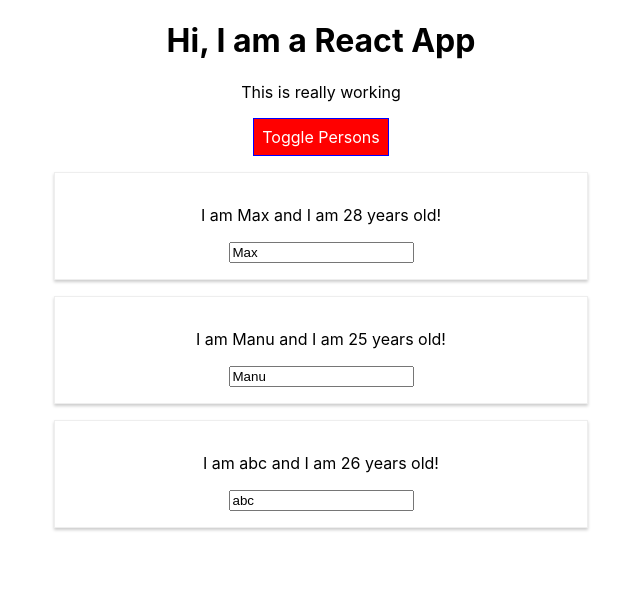
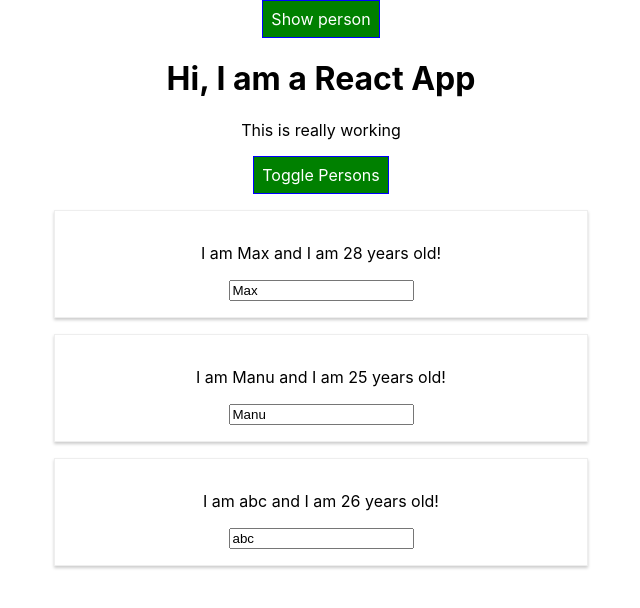
Before and after one commit to vikasmotla/learning-react, a React (Create React App) app: page / in a window 1280 px wide. Both pictures are taken after a click on the button "Toggle Persons". Shown: the top 608 px of the page, without its empty margins (319-959 px from the left). Built offline with nearby package versions, Linux system fonts and the light colour scheme.

Commit message:
comonent life cycle

```diff
--- a/src/components/Cockpit/Cockpit.js
+++ b/src/components/Cockpit/Cockpit.js
@@ -1,13 +1,32 @@
 import React from 'react';
 
+import classes from './Cockpit.module.css'
+
 const cockpit = (props) => {
+
+  console.log(props);
+
+  const assignedClasses = [];
+  let btnClass = '';
+
+  if (props.showPersons) {
+    btnClass = classes.Red;
+  }
+
+  if (props.persons.length <= 2) {
+    assignedClasses.push( classes.red ); //classes = ['red'];
+  }
+  if (props.persons.length <= 1) {
+    assignedClasses.push( classes.bold ); //classes = ['red', 'bold'];
+  }
+
   return(
     <div>
     <h1>Hi, I am a React App</h1>
-    <p className={props.classes.join(' ')}>This is really working</p>
+    <p className={assignedClasses.join(' ')}>This is really working</p>
     <button
-      className = {props.btnClass}
-     onClick={props.toggle}>Toggle Persons
+      className = {btnClass}
+      onClick={props.toggle}>Toggle Persons
     </button>
     </div>
   )
--- /dev/null
+++ b/src/components/Cockpit/Cockpit.module.css
@@ -0,0 +1,30 @@
+.red {
+  color:red;
+}
+
+.bold {
+  font-weight: bold;
+}
+
+.Cockpit button {
+    background-color:green;
+    color:white;
+    font :inherit;
+    border:1px solid blue;
+    padding:8px;
+    cursor:pointer;
+}
+
+.Cockpit button:hover{
+  background-color:lightgreen;
+  color:black;
+}
+
+.Cockpit button.Red{
+  background-color: red;
+}
+
+.Cockpit button.Red:hover{
+  background-color: salmon;
+  color: black;
+}
--- a/src/components/Persons/Person/Person.js
+++ b/src/components/Persons/Person/Person.js
@@ -1,17 +1,17 @@
-import React from 'react';
+import React, {Component} from 'react';
 import classes from './Person.module.css'
 
 
-const person = (props) => {
-
-
-  return (
-    <div className={classes.Person}>
-      <p onClick={props.click} >I am {props.name} and I am {props.age} years old!</p>
-      <p>{props.children}</p>
-      <input type="text" onChange={props.changed} value={props.name}/>
-    </div>
-  )
+class Person extends Component {
+  render(){
+    return (
+      <div className={classes.Person}>
+        <p onClick={this.props.click} >I am {this.props.name} and I am {this.props.age} years old!</p>
+        <p>{this.props.children}</p>
+        <input type="text" onChange={this.props.changed} value={this.props.name}/>
+      </div>
+    )
+  }
 }
 
-export default person;
+export default Person;
--- a/src/components/Persons/Persons.js
+++ b/src/components/Persons/Persons.js
@@ -1,13 +1,58 @@
-import React from 'react';
+import React,{Component} from 'react';
 import Person from './Person/Person';
 
-const persons = (props) => props.persons.map((person, index) => {
-    return <Person
-    click = {() => props.clicked(index)}
-    name ={person.name}
-    age={person.age}
-    key={person.id}
-    changed={(event) => props.changed(event, person.id)} />
-  })
+class Persons extends Component {
 
-  export default persons;
+  constructor(props){
+    super(props);
+    console.log('[persons.js]',props);
+  }
+
+//   componentWillUnmount() {
+//     // Component is about to get removed => Perform any cleanup work here!
+//     console.log('I\'m about to be removed!');
+// }
+//
+//   componentDidMount(){
+//     console.log('persons.js componentDidMount');
+//   }
+//
+//   componentWillMount(){
+//     console.log('persons.js componentWillMount');
+//   }
+
+
+  componentWillReceiveProps(){
+    console.log('update person js insde componentWillRecieveProps');
+  }
+
+  shouldComponentUpdate(nextProps, nextState){
+    console.log('shouldComponentUpdate persons.js',nextProps,nextState);
+    return nextProps.persons !== this.props.persons ||
+    nextProps.changed !== this.props.changed ||
+    nextProps.clicked !== this.props.clicked
+    // return true;
+  }
+
+  componentWillUpdate(nextProps, nextState){
+    console.log('componentWillUpdate persons.js ',nextProps ,nextState);
+  }
+
+  componentDidUpdate(){
+    console.log('componentDidUpdate persons.js');
+  }
+
+  render(){
+    console.log('persons js inside render');
+    return this.props.persons.map((person, index) => {
+        return <Person
+        click = {() => this.props.clicked(index)}
+        name ={person.name}
+        age={person.age}
+        key={person.id}
+        changed={(event) => this.props.changed(event, person.id)} />
+      })
+  }
+}
+
+  export default Persons;
--- a/src/containers/App.js
+++ b/src/containers/App.js
@@ -4,7 +4,11 @@ import Persons from '../components/Persons/Persons'
 import Cockpit from '../components/Cockpit/Cockpit'
 
 class App extends Component {
-  state = {
+
+  constructor(props){
+    super(props);
+    console.log('[App.js]',props);
+    this.state = {
       persons:[
         {id:'dsf',name:'Max',age:28},
         {id:'fghfgh',name:'Manu',age:25},
@@ -13,6 +17,38 @@ class App extends Component {
       otherState: 'some other value',
       showPersons:false
     }
+  }
+
+
+  componentWillMount(){
+    console.log('componentWillMount');
+  }
+
+  componentDidMount(){
+    console.log('componentDidMount');
+  }
+
+  componentWillReceiveProps(){
+    console.log('update app js insde componentWillRecieveProps');
+  }
+
+  shouldComponentUpdate(nextProps, nextState){
+    console.log('shouldComponentUpdate app.js',nextProps,nextState);
+    return true;
+  }
+
+  componentWillUpdate(nextProps, nextState){
+    console.log('componentWillUpdate app.js ',nextProps ,nextState);
+  }
+
+  componentDidUpdate(){
+    console.log('componentDidUpdate app.js');
+  }
+
+
+
+
+
 
   nameChangeHandler = (event, id) => {
     const personIndex = this.state.persons.findIndex(p => {
@@ -48,8 +84,9 @@ class App extends Component {
 
   render() {
 
+    console.log('appjs inside render ');
+
     let persons = null;
-    let btnClass = '';
 
     if (this.state.showPersons) {
       persons = (
@@ -57,22 +94,17 @@ class App extends Component {
           <Persons persons={this.state.persons} clicked={this.deleteNameHandler} changed={this.nameChangeHandler} />
         </div>
       );
-      btnClass = classes.Red;
-    }
-
-    const assignedClasses = [];
-    if (this.state.persons.length <= 2) {
-      assignedClasses.push( classes.red ); //classes = ['red'];
-    }
-    if (this.state.persons.length <= 1) {
-      assignedClasses.push( classes.bold ); //classes = ['red', 'bold'];
     }
 
 
     return (
 
       <div className={classes.App}>
-        <Cockpit btnClass = {btnClass} toggle={this.togglePersonsHandler} classes={assignedClasses}/>
+        <button onClick={()=>{this.setState({showPersons:true})}}> Show person </button>
+        <Cockpit
+          persons={this.state.persons}
+          toggle={this.togglePersonsHandler}
+          showPersons = {this.state.showPersons} />
         {persons}
       </div>
 
```
Lines whose indentation alone changed are shown as unchanged.
